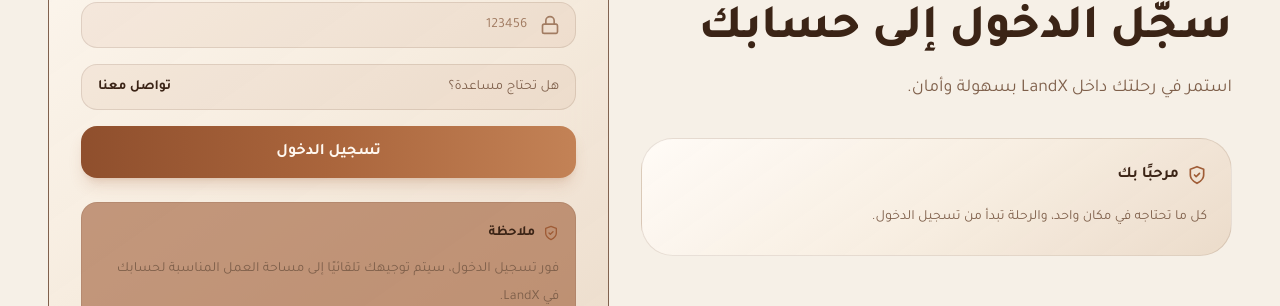
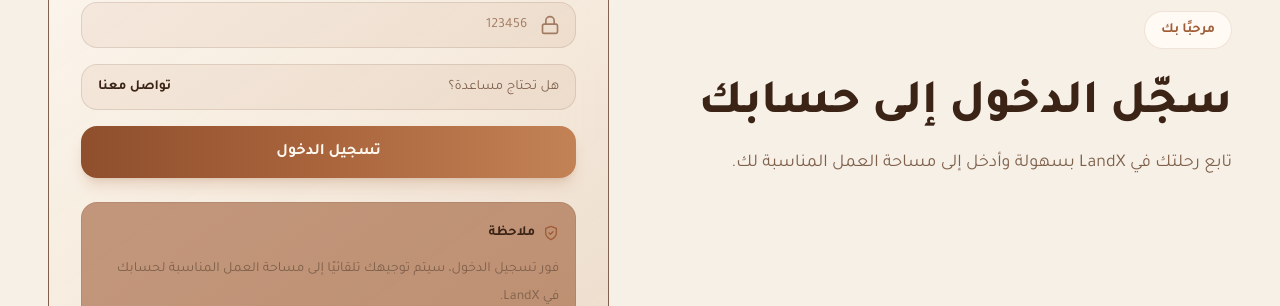
Before and after one commit to Abdulrahman-A9/LandX, a React (Vite) app: page /login in a window 1280 px wide. Shown: the part 365-671 px from the top of the page. Built offline with nearby package versions, Linux system fonts and the light colour scheme; no server answers.

Commit message:
Simplify login welcome copy

```diff
--- a/src/lib/flow.js
+++ b/src/lib/flow.js
@@ -23,7 +23,7 @@ export const serviceIntentCopy = {
   default: {
     badge: 'مرحبًا بك',
     title: 'سجّل الدخول إلى حسابك',
-    description: 'استمر في رحلتك داخل LandX بسهولة وأمان.',
+    description: 'تابع رحلتك في LandX بسهولة وأدخل إلى مساحة العمل المناسبة لك.',
   },
 };
 
--- a/src/pages/auth/Login.jsx
+++ b/src/pages/auth/Login.jsx
@@ -61,15 +61,6 @@ const Login = () => {
               </p>
             </div>
 
-            <div className="rounded-[2rem] border border-app-border bg-card-gradient p-6">
-              <div className="flex items-center gap-2 text-app-text">
-                <ShieldCheckIcon className="h-5 w-5 text-brand" />
-                <span className="font-semibold">مرحبًا بك</span>
-              </div>
-              <p className="mt-4 text-sm leading-7 text-app-text-muted">
-                كل ما تحتاجه في مكان واحد، والرحلة تبدأ من تسجيل الدخول.
-              </p>
-            </div>
           </div>
 
           <Card className="p-6 lg:p-8">
```
